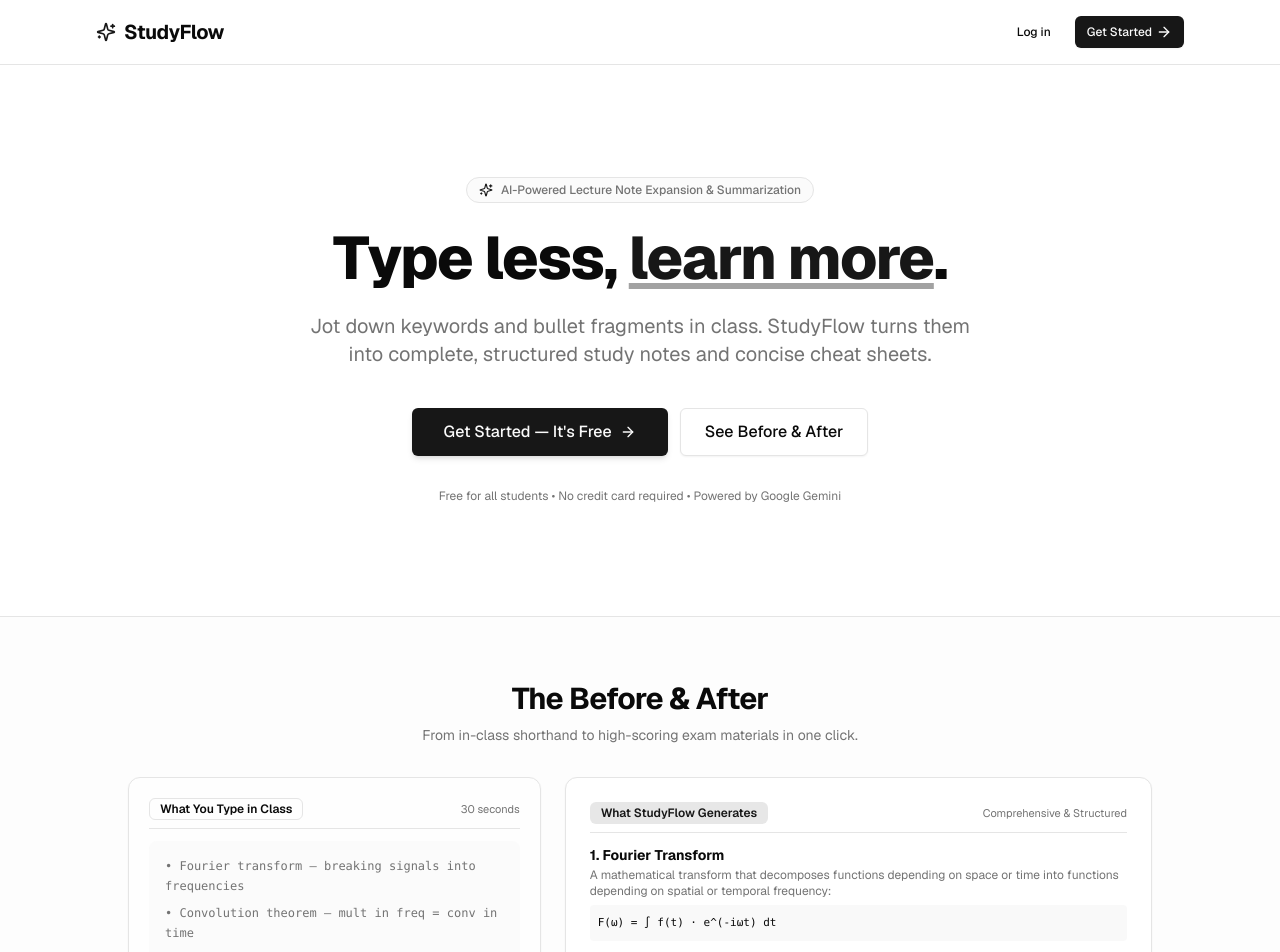
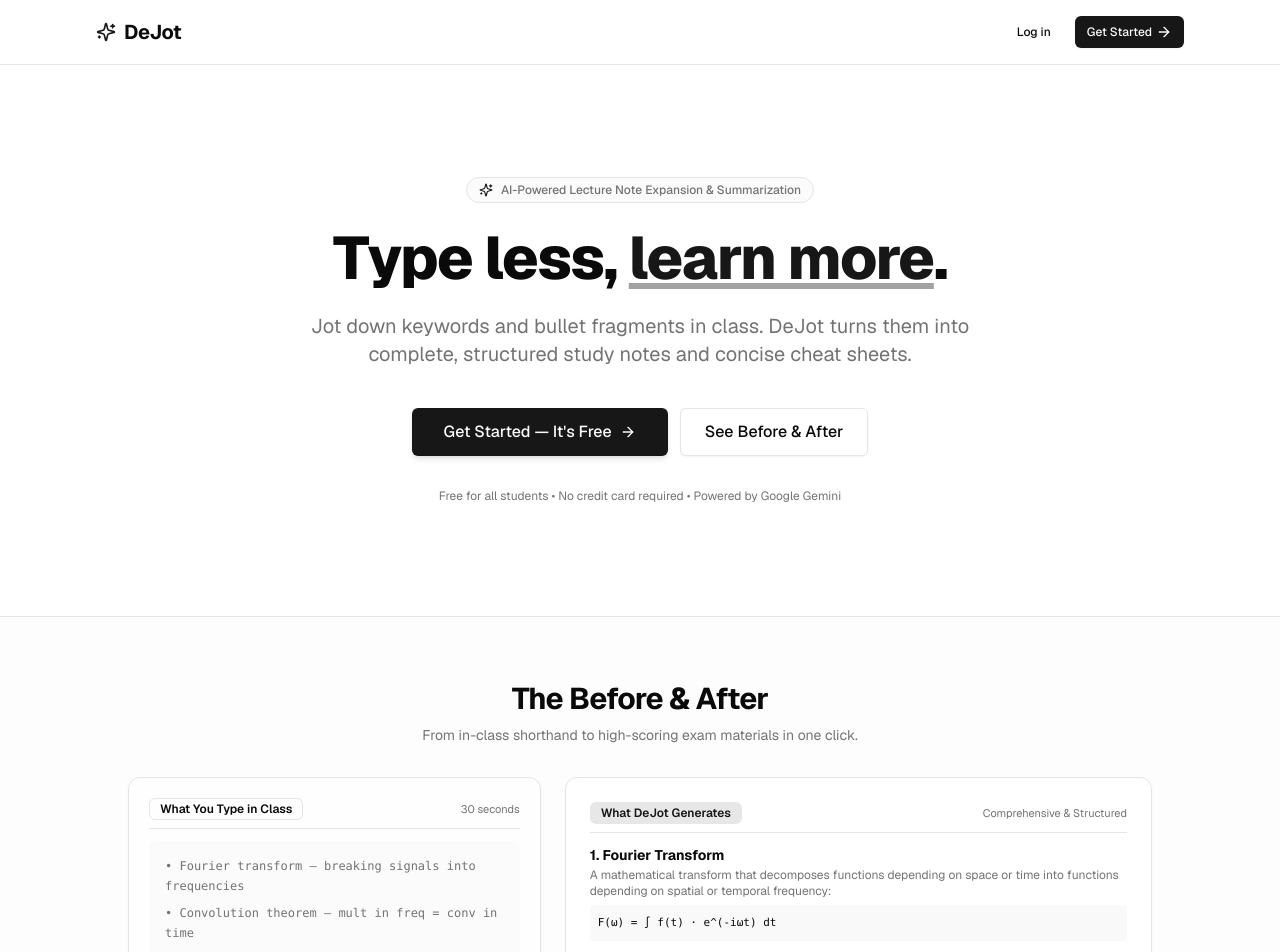
Before and after one commit to dzakyard/studyflow, a Next.js app: page / in a window 1280 px wide. Shown: the top 952 px of the page. Built offline with nearby package versions, Linux system fonts and the light colour scheme; no server answers.

Commit message:
chore(branding): rebrand app from StudyFlow to DeJot

```diff
--- a/src/app/dashboard/courses/[id]/lectures/[lectureId]/page.tsx
+++ b/src/app/dashboard/courses/[id]/lectures/[lectureId]/page.tsx
@@ -50,7 +50,7 @@
       <header className="border-b h-14 flex items-center px-4 sm:px-6 justify-between shrink-0">
         <Link href="/dashboard" className="flex items-center gap-2">
           <Sparkles className="h-4 w-4 text-primary" />
-          <span className="font-bold text-lg tracking-tight">StudyFlow</span>
+          <span className="font-bold text-lg tracking-tight">DeJot</span>
         </Link>
         <UserMenu user={user} />
       </header>
--- a/src/app/dashboard/page.tsx
+++ b/src/app/dashboard/page.tsx
@@ -64,7 +64,7 @@
         <div className="max-w-6xl mx-auto px-4 sm:px-6 lg:px-8 h-16 flex items-center justify-between">
           <div className="flex items-center gap-2">
             <Sparkles className="h-5 w-5 text-primary" />
-            <span className="font-bold text-xl tracking-tight">StudyFlow</span>
+            <span className="font-bold text-xl tracking-tight">DeJot</span>
           </div>
           <div className="hidden sm:block flex-1 max-w-md mx-6">
             <SearchBar />
--- a/src/app/layout.tsx
+++ b/src/app/layout.tsx
@@ -9,8 +9,8 @@
 
 export const metadata: Metadata = {
   metadataBase: new URL(defaultUrl),
-  title: "StudyFlow | AI-Powered Lecture Notes",
-  description: "Transform your minimal lecture notes into comprehensive study guides and flashcards with AI.",
+  title: "DeJot | AI-Powered Lecture Notes & Study Guides",
+  description: "De-stress your study routine. Type less in class — DeJot turns minimal keywords into structured study notes and concise cheat sheets.",
 };
 
 export const viewport = {
--- a/src/app/page.tsx
+++ b/src/app/page.tsx
@@ -32,7 +32,7 @@
         <div className="max-w-6xl mx-auto px-4 sm:px-6 lg:px-8 h-16 flex items-center justify-between">
           <div className="flex items-center gap-2">
             <Sparkles className="h-5 w-5 text-primary" />
-            <span className="font-bold text-xl tracking-tight">StudyFlow</span>
+            <span className="font-bold text-xl tracking-tight">DeJot</span>
           </div>
 
           <div className="flex items-center gap-3">
@@ -72,7 +72,7 @@
         </h1>
 
         <p className="text-lg sm:text-xl text-muted-foreground max-w-2xl mx-auto font-normal leading-relaxed">
-          Jot down keywords and bullet fragments in class. StudyFlow turns them into complete, structured study notes and concise cheat sheets.
+          Jot down keywords and bullet fragments in class. DeJot turns them into complete, structured study notes and concise cheat sheets.
         </p>
 
         <div className="pt-4 flex flex-col sm:flex-row items-center justify-center gap-3">
@@ -127,7 +127,7 @@
             <div className="md:col-span-7 p-6 rounded-xl border bg-card shadow-sm space-y-3 flex flex-col">
               <div className="flex items-center justify-between pb-2 border-b">
                 <Badge variant="secondary" className="text-xs bg-primary/10 text-primary">
-                  What StudyFlow Generates
+                  What DeJot Generates
                 </Badge>
                 <span className="text-[11px] text-muted-foreground">Comprehensive & Structured</span>
               </div>
@@ -203,7 +203,7 @@
         <div className="max-w-6xl mx-auto flex flex-col sm:flex-row items-center justify-between gap-4 text-xs text-muted-foreground">
           <div className="flex items-center gap-2">
             <Sparkles className="h-4 w-4 text-primary" />
-            <span className="font-semibold text-foreground">StudyFlow</span>
+            <span className="font-semibold text-foreground">DeJot</span>
             <span>— AI Note Companion for Students</span>
           </div>
           <div>
--- a/src/app/shared/[token]/page.tsx
+++ b/src/app/shared/[token]/page.tsx
@@ -42,7 +42,7 @@
         <div className="max-w-5xl mx-auto px-4 sm:px-6 lg:px-8 h-16 flex items-center justify-between">
           <Link href="/" className="flex items-center gap-2">
             <Sparkles className="h-5 w-5 text-primary" />
-            <span className="font-bold text-xl tracking-tight">StudyFlow</span>
+            <span className="font-bold text-xl tracking-tight">DeJot</span>
           </Link>
           <div className="flex items-center gap-2">
             <Badge variant="secondary" className="gap-1 text-xs">
--- a/src/components/minimal-note-editor.tsx
+++ b/src/components/minimal-note-editor.tsx
@@ -337,7 +337,7 @@
               {expandStep === "expanding" ? "Expanding your notes..." : "Summarizing key concepts..."}
             </h3>
             <p className="text-xs text-muted-foreground max-w-sm">
-              StudyFlow is converting your keywords into comprehensive explanations ({depthLevel.replace("_", " ")}) and distilling critical takeaways.
+              DeJot is converting your keywords into comprehensive explanations ({depthLevel.replace("_", " ")}) and distilling critical takeaways.
             </p>
           </div>
         </div>
```
